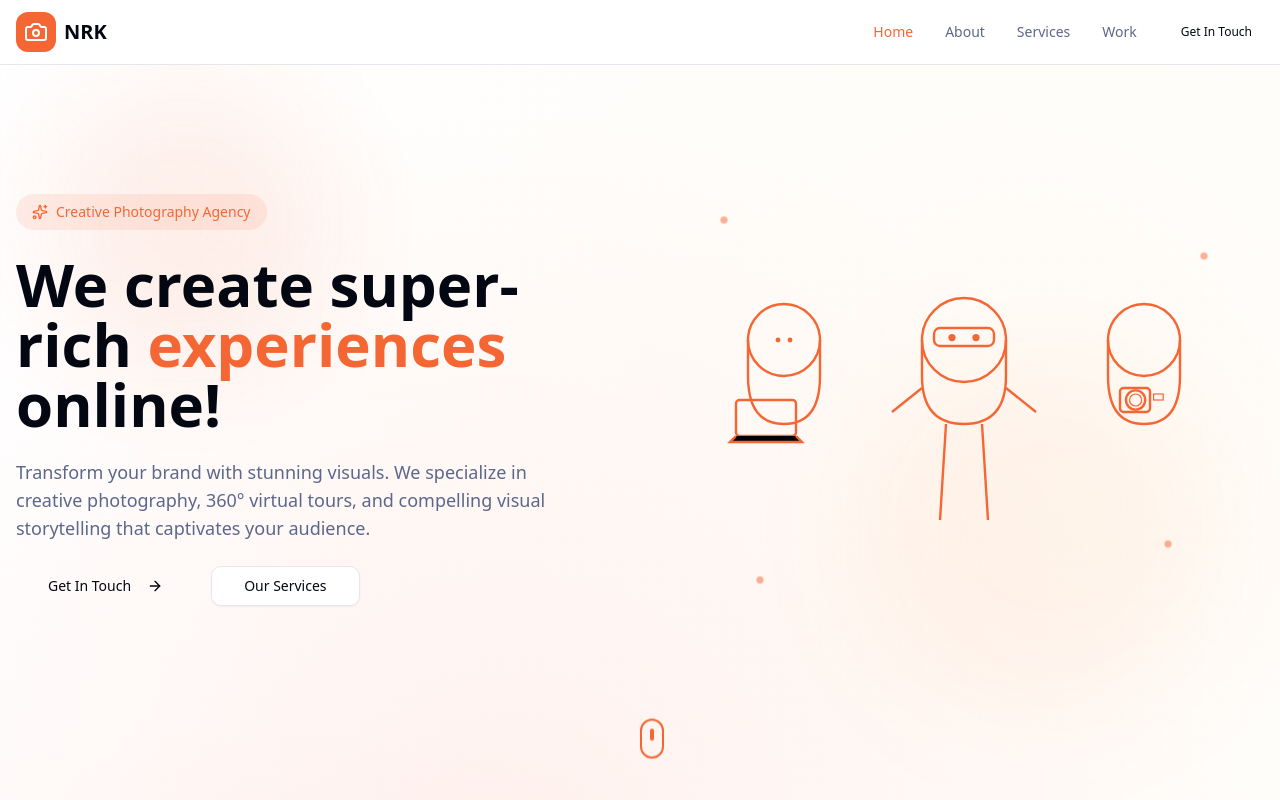
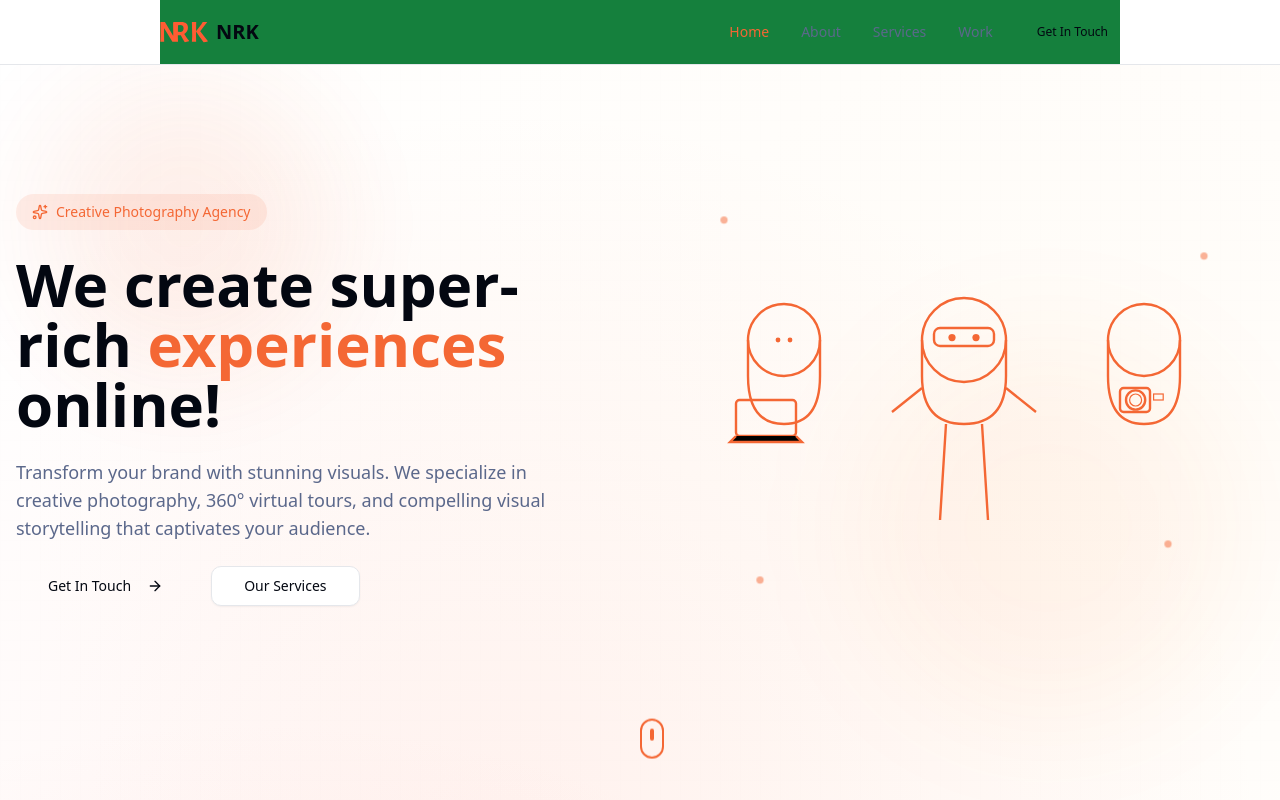
Before and after one commit to Shantanupokale/nrk-media-frontend, a React (Vite) app: page / in a window 1280 px wide. Shown: the top 800 px of the page. Built offline with nearby package versions, Linux system fonts and the light colour scheme.

Commit message:
Update Navbar component to include NRK logo and adjust styling

```diff
--- a/src/components/Navbar.jsx
+++ b/src/components/Navbar.jsx
@@ -17,14 +17,12 @@ const Navbar = () => {
   const isActive = (path) => location.pathname === path;
 
   return (
-    <div className="fixed top-0 left-0 right-0 z-50 bg-background/95 backdrop-blur-sm border-b border-border">
-      <div className="container mx-auto px-4">
-        <nav className="flex items-center justify-between h-16">
+    <div className="fixed top-0 left-0 right-0 z-50  bg-background/95 backdrop-blur-sm border-b border-border">
+      <div className="container mx-auto w-[75vw] bg-green-700">
+        <nav className="flex items-center justify-between  h-16">
           {/* Logo */}
-          <Link to="/" className="flex items-center gap-2 group">
-            <div className="w-10 h-10 bg-primary rounded-lg flex items-center justify-center group-hover:scale-110 transition-transform">
-              <Camera className="w-6 h-6 text-primary-foreground" />
-            </div>
+          <Link to="/" className="flex items-center gap-2  group">
+           <img src="src\assets\NRK.svg" alt="" srcset="" className="w-12 h-12" />
             <span className="text-xl font-bold text-foreground">NRK</span>
           </Link>
 
```
Also changed, not shown: src/assets/NRK.svg (added).
